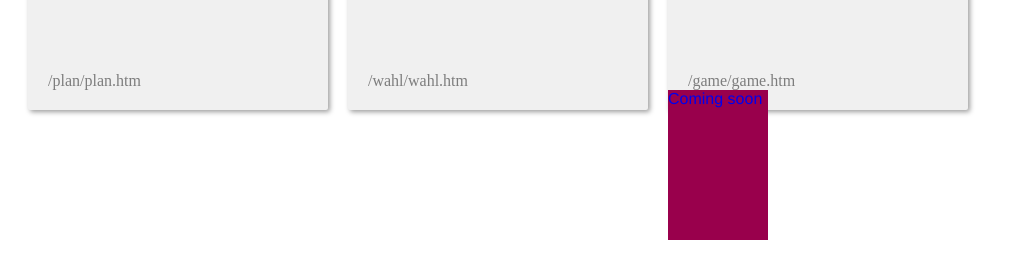
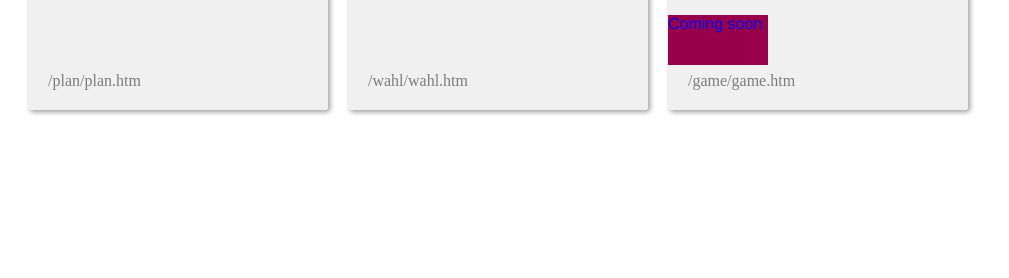
Before and after one commit to Lirycs228/Lirycs228-github.io, a plain HTML site: page index.htm in a window 1280 px wide. Shown: the part 98-376 px from the top of the page, without its empty margins (0-1009 px from the left). Drawn offline with Linux system fonts and the light colour scheme.

Commit message:
Update main.css

```diff
--- a/main.css
+++ b/main.css
@@ -29,7 +29,8 @@
   font-size: 1em;
   background-color: #99004C;
   width: 100px;
-  height: 150px;
+  height: 50px;
+  margin-top: -75px;
 }
 #creators {
   color: #D1D1D1;
```
